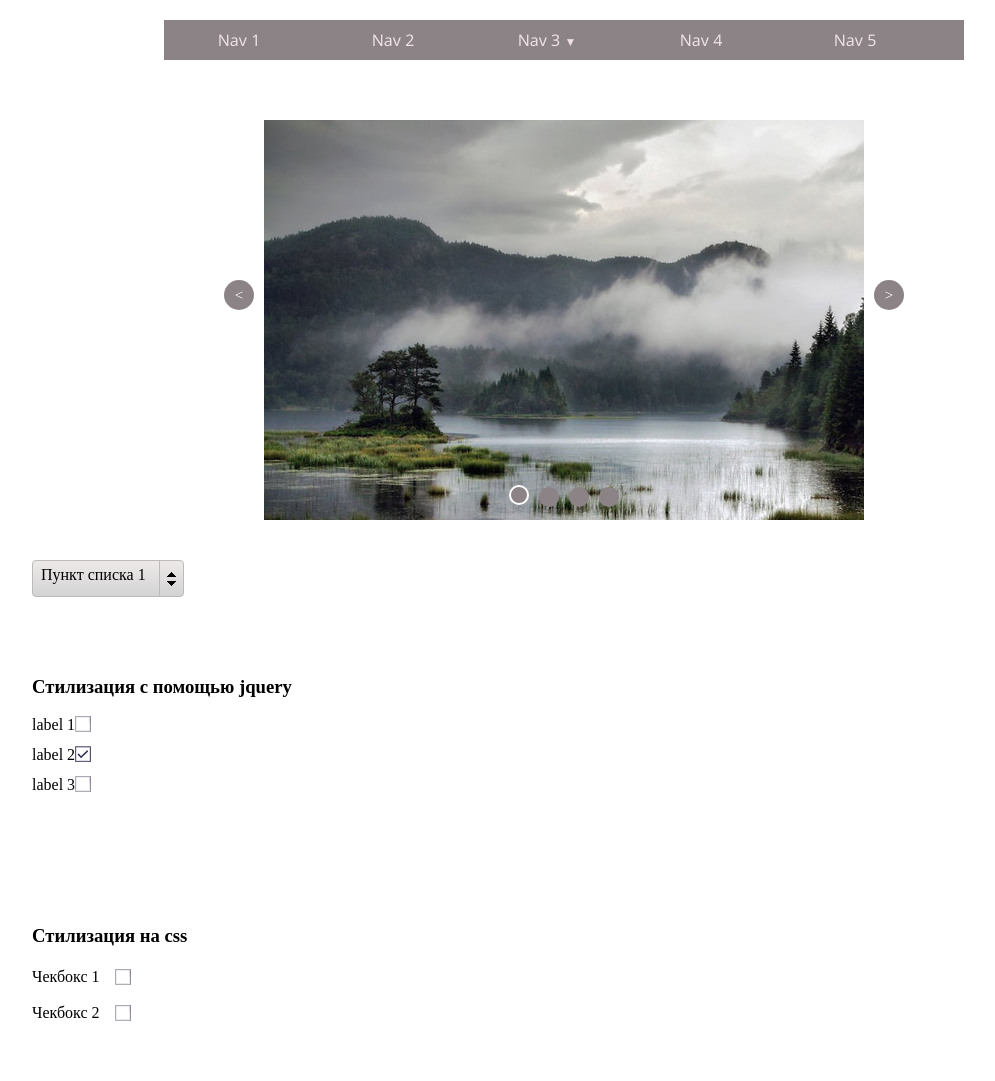
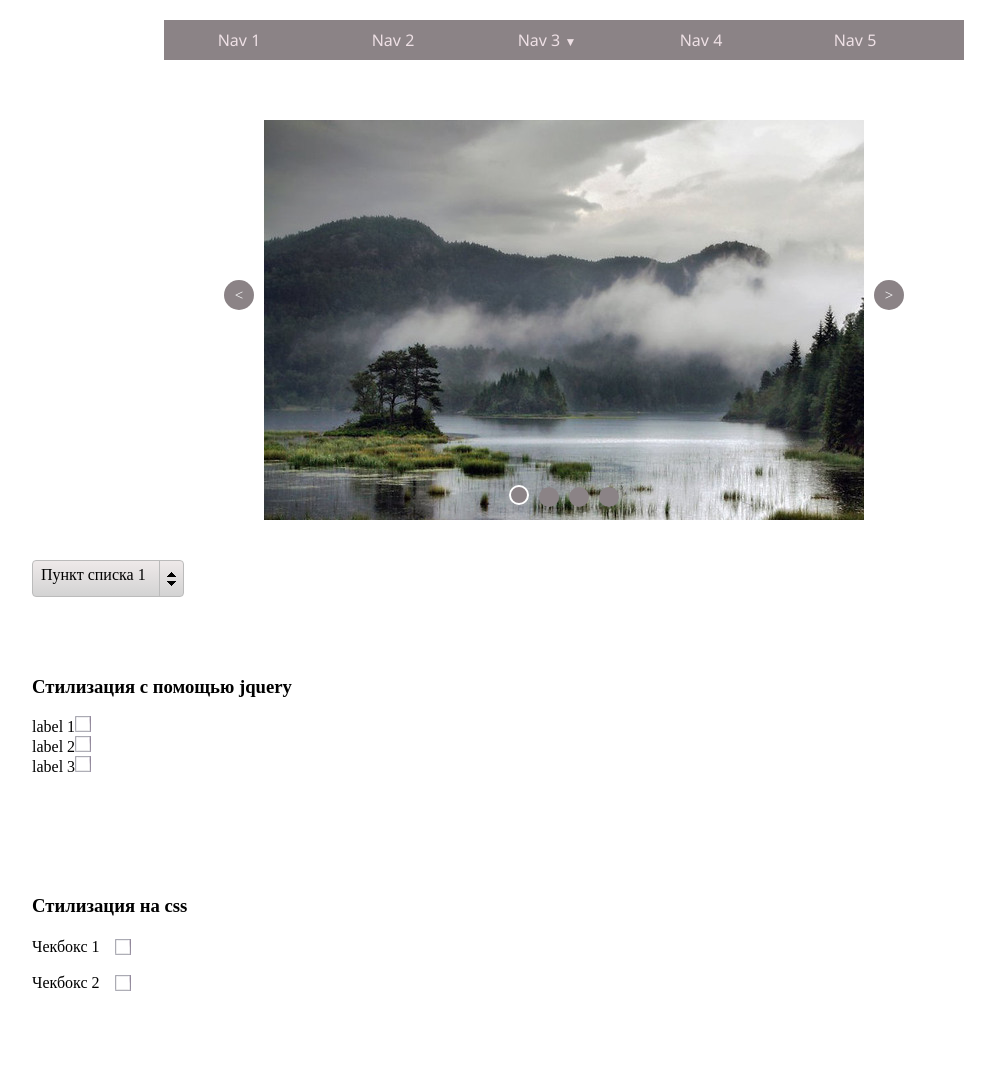
Before and after one commit to MarinaBoeva/js-9, a plain HTML site: page index.html in a window 1280 px wide. Shown: the whole page, without its empty margins (76-1071 px from the left). Drawn offline with nearby package versions, Linux system fonts and the light colour scheme.

Commit message:
new checkbox

```diff
--- a/css/style.css
+++ b/css/style.css
@@ -140,30 +140,22 @@ form{
   margin: 20px 0;
   padding:40px 100px;
 }
-.checkwrap{
-  width: 50px;
-  height: 30px;
-  overflow: hidden;
+label{
+  display: inline-block;
 }
 .niceCheck {
-  position: absolute;
 width: 16px;
 height: 16px;
 display: inline-block;
 cursor: pointer;
 background: url(../img/checkbox-sprite.png);
-	overflow: hidden;
 }
-.niceChecked {
-	background-position: 0 -16px;
-}
-.checkwrap input {
+.niceCheck input {
   display: none;
 }
-.niceCheckDisabled {
- background-position: 0 -48px;
-}
 
+
+		/*checkbox css*/
 .checkbox{
   position: absolute;
   clip: rect(0, 0, 0, 0);
--- a/index.html
+++ b/index.html
@@ -72,9 +72,10 @@
    </select>
     <form>
       <h3>Стилизация с помощью jquery</h3>
-      <div class="checkwrap"><label for="ch1">label 1</label><input type="checkbox" class="niceCheck" id="ch1" tabindex="1" /> </div>
-      <div class="checkwrap"><label for="ch2">label 2</label><input type="checkbox" class="niceCheck" checked="checked" id="ch2" tabindex="2" value="2" /></div>
-      <div class="checkwrap"><label for="ch3">label 3</label><input type="checkbox" class="niceCheck" id="ch3" checked="checked" disabled="disabled" /></div>
+      <div class="checkwrap"><label for="ch1">label 1</label><span class="niceCheck"><input type="checkbox" id="ch1" name="ch1" /></span> </div>
+      <div class="checkwrap"><label for="ch2">label 2</label><span class="niceCheck"><input type="checkbox" id="ch2" name="ch1" /></span></div>
+      <div class="checkwrap"><label for="ch3">label 3</label><span class="niceCheck"><input type="checkbox" id="ch3" name="ch1" /></span></div>
+
     </form>
     <form>
       <h3>Стилизация на css</h3>
--- a/js/checkbox.js
+++ b/js/checkbox.js
@@ -1,7 +1,19 @@
 jQuery(document).ready(function(){
 
+jQuery(".niceCheck").mousedown(
+/* при клике на чекбоксе меняем его вид и значение */
+function() {
+     changeCheck(jQuery(this));
+});
+jQuery("label").mousedown(
+/* при клике на чекбоксе меняем его вид и значение */
+function() {
+     changeCheck(jQuery(this).next('.niceCheck'));
+});
+
+
 jQuery(".niceCheck").each(
-/* при загрузке страницы меняем обычные на стильные checkbox */
+/* при загрузке страницы нужно проверить какое значение имеет чекбокс и в соответствии с ним выставить вид */
 function() {
 
      changeCheckStart(jQuery(this));
@@ -10,99 +22,34 @@ function() {
 
                                         });
 
-
 function changeCheck(el)
 /*
-	функция смены вида и значения чекбокса при клике на контейнер чекбокса (тот, который отвечает за новый вид)
-	el - span контейнер для обычного чекбокса
+	функция смены вида и значения чекбокса
+	el - span контейнер дял обычного чекбокса
 	input - чекбокс
 */
 {
-
      var el = el,
           input = el.find("input").eq(0);
-
-	if(el.attr("class").indexOf("niceCheckDisabled")==-1)
-	{
    	 if(!input.attr("checked")) {
-			el.addClass("niceChecked");
+		el.css("background-position","0 -16px");
 		input.attr("checked", true);
 	} else {
-			el.removeClass("niceChecked");
-			input.attr("checked", false).focus();
+    input.attr("checked", false);
+		el.css("background-position","0 0");
 	}
-	}
-
      return true;
-}
-
-function changeVisualCheck(input)
-{
-/*
-	меняем вид чекбокса при смене значения
-*/
-var wrapInput = input.parent();
-	if(!input.attr("checked")) {
-		wrapInput.removeClass("niceChecked");
-	}
-	else
-	{
-		wrapInput.addClass("niceChecked");
-	}
 }
 
 function changeCheckStart(el)
 /*
-	новый чекбокс выглядит так <span class="niceCheck"><input type="checkbox" name="[name check]" id="[id check]" [checked="checked"] /></span>
-	новый чекбокс получает теже name, id и другие атрибуты что и были у обычного
+	если установлен атрибут checked, меняем вид чекбокса
 */
 {
-
-try
-{
 var el = el,
-	checkName = el.attr("name"),
-	checkId = el.attr("id"),
-	checkChecked = el.attr("checked"),
-	checkDisabled = el.attr("disabled"),
-	checkTab = el.attr("tabindex"),
-    checkValue = el.attr("value");
-	if(checkChecked)
-		el.after("<span class='niceCheck niceChecked'>"+
-			"<input type='checkbox'"+
-			"name='"+checkName+"'"+
-			"id='"+checkId+"'"+
-			"checked='"+checkChecked+"'"+
-            "value='"+checkValue+"'"+
-			"tabindex='"+checkTab+"' /></span>");
-	else
-		el.after("<span class='niceCheck'>"+
-			"<input type='checkbox'"+
-			"name='"+checkName+"'"+
-			"id='"+checkId+"'"+
-             "value='"+checkValue+"'"+
-			"tabindex='"+checkTab+"' /></span>");
-
-	/* если checkbox disabled - добавляем соотвсмтвующи класс для нужного вида и добавляем атрибут disabled для вложенного chekcbox */
-	if(checkDisabled)
-	{
-		el.next().addClass("niceCheckDisabled");
-		el.next().find("input").eq(0).attr("disabled","disabled");
+		input = el.find("input").eq(0);
+      if(input.attr("checked")) {
+		el.css("background-position","0 -16px");
 		}
-
-	/* цепляем обработчики стилизированным checkbox */
-	el.next().bind("mousedown", function(e) { changeCheck(jQuery(this)) });
-	el.next().find("input").eq(0).bind("change", function(e) { changeVisualCheck(jQuery(this)) });
-	if(jQuery.browser.msie)
-	{
-		el.next().find("input").eq(0).bind("click", function(e) { changeVisualCheck(jQuery(this)) });
-	}
-	el.remove();
-}
-catch(e)
-{
-	// если ошибка, ничего не делаем
-}
-
      return true;
 }
```
Lines whose indentation alone changed are shown as unchanged.
